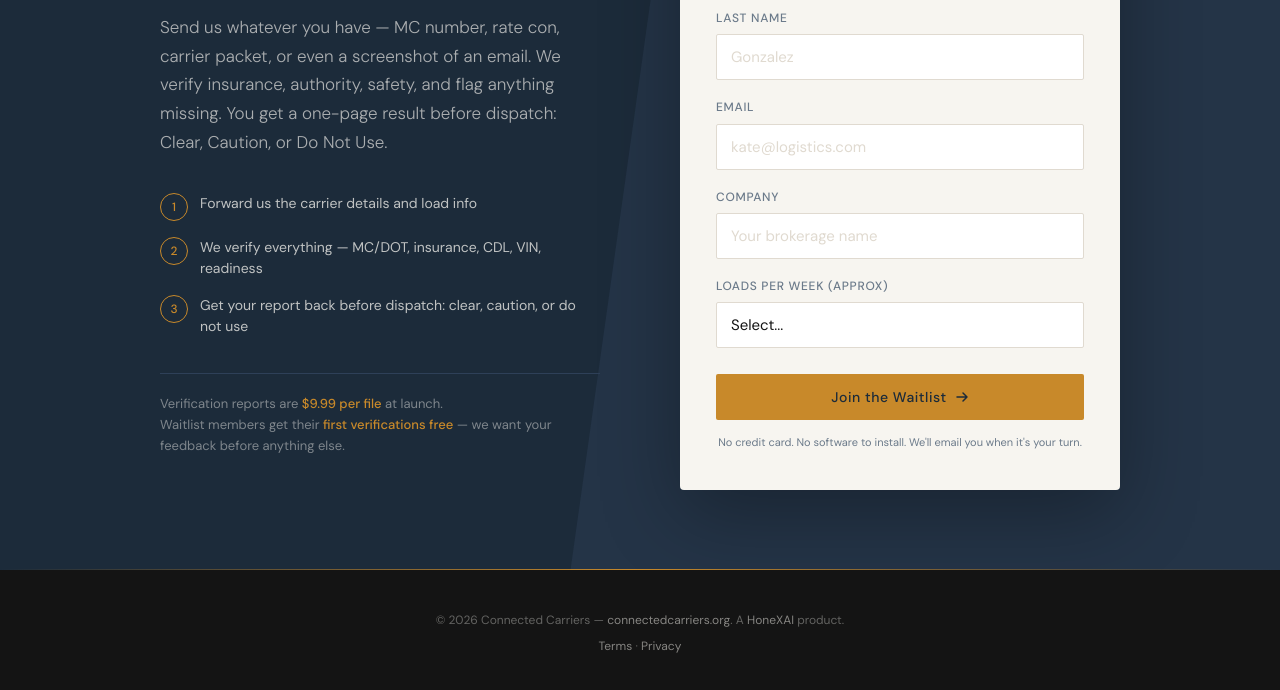
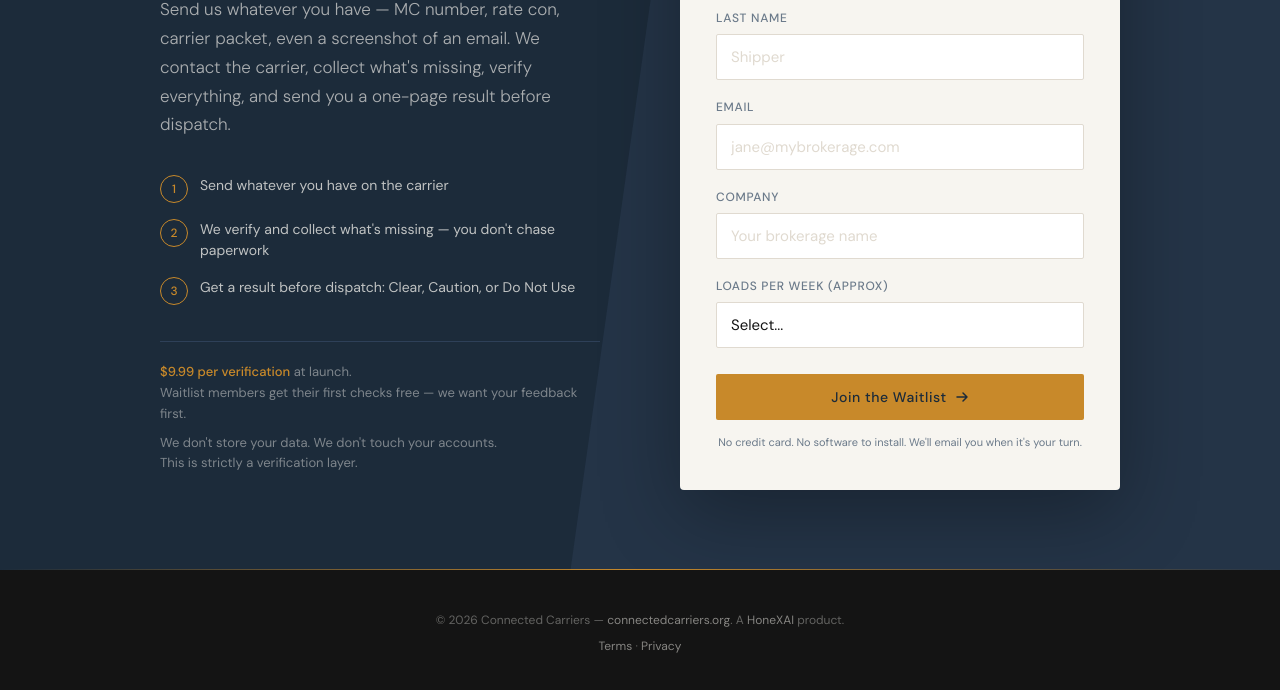
Before and after one commit to mfreedle/connected-carriers, a plain HTML site: page waitlist.html in a window 1280 px wide. Shown: the part 330-1020 px from the top of the page. Drawn offline with nearby package versions, Linux system fonts and the light colour scheme.

Commit message:
update: waitlist page copy + main site CTAs point to waitlist
Waitlist page:
- Placeholder names changed from Kate Gonzalez to Jane Shipper
- Copy updated to match final positioning: 'send whatever you have,
  we contact the carrier, collect what's missing, verify everything'
- Trust line added: 'We don't store your data. We don't touch your accounts.'
- Steps updated to reflect automated carrier outreach model

Main site (index.html):
- CTA band now points to waitlist instead of dispatch verification
- Broker section CTA now says 'Join the Waitlist' with 'First checks free'
- Footer nav includes waitlist link

```diff
--- a/waitlist.html
+++ b/waitlist.html
@@ -412,27 +412,32 @@
     <div class="copy-side">
       <div class="eyebrow">Early access</div>
       <h1>Not sure about<br>a <em>carrier?</em></h1>
-      <p class="subtitle">Send us whatever you have — MC number, rate con, carrier packet, or even a screenshot of an email. We verify insurance, authority, safety, and flag anything missing. You get a one-page result before dispatch: Clear, Caution, or Do Not Use.</p>
+      <p class="subtitle">Send us whatever you have — MC number, rate con, carrier packet, even a screenshot of an email. We contact the carrier, collect what's missing, verify everything, and send you a one-page result before dispatch.</p>
 
       <ul class="how-list">
         <li>
           <span class="num">1</span>
-          Forward us the carrier details and load info
+          Send whatever you have on the carrier
         </li>
         <li>
           <span class="num">2</span>
-          We verify everything — MC/DOT, insurance, CDL, VIN, readiness
+          We verify and collect what's missing — you don't chase paperwork
         </li>
         <li>
           <span class="num">3</span>
-          Get your report back before dispatch: clear, caution, or do not use
+          Get a result before dispatch: Clear, Caution, or Do Not Use
         </li>
       </ul>
 
-      <p class="pricing-note">
-        Verification reports are <strong>$9.99 per file</strong> at launch.<br>
-        Waitlist members get their <strong>first verifications free</strong> — we want your feedback before anything else.
-      </p>
+      <div class="pricing-note">
+        <strong>$9.99 per verification</strong> at launch.<br>
+        Waitlist members get their first checks free — we want your feedback first.
+      </div>
+
+      <div class="pricing-note" style="border-top:none;padding-top:0;margin-top:8px">
+        We don't store your data. We don't touch your accounts.<br>
+        This is strictly a verification layer.
+      </div>
     </div>
 
     <!-- RIGHT: FORM -->
@@ -446,17 +451,17 @@
         <form id="waitlistForm" onsubmit="return handleSubmit(event)">
           <div class="form-group">
             <label for="firstName">First Name</label>
-            <input type="text" id="firstName" name="firstName" placeholder="Kate" required>
+            <input type="text" id="firstName" name="firstName" placeholder="Jane" required>
           </div>
 
           <div class="form-group">
             <label for="lastName">Last Name</label>
-            <input type="text" id="lastName" name="lastName" placeholder="Gonzalez" required>
+            <input type="text" id="lastName" name="lastName" placeholder="Shipper" required>
           </div>
 
           <div class="form-group">
             <label for="email">Email</label>
-            <input type="email" id="email" name="email" placeholder="kate@logistics.com" required>
+            <input type="email" id="email" name="email" placeholder="jane@mybrokerage.com" required>
           </div>
 
           <div class="form-group">
```
Also changed, not shown: index.html (+7 -6 lines).
